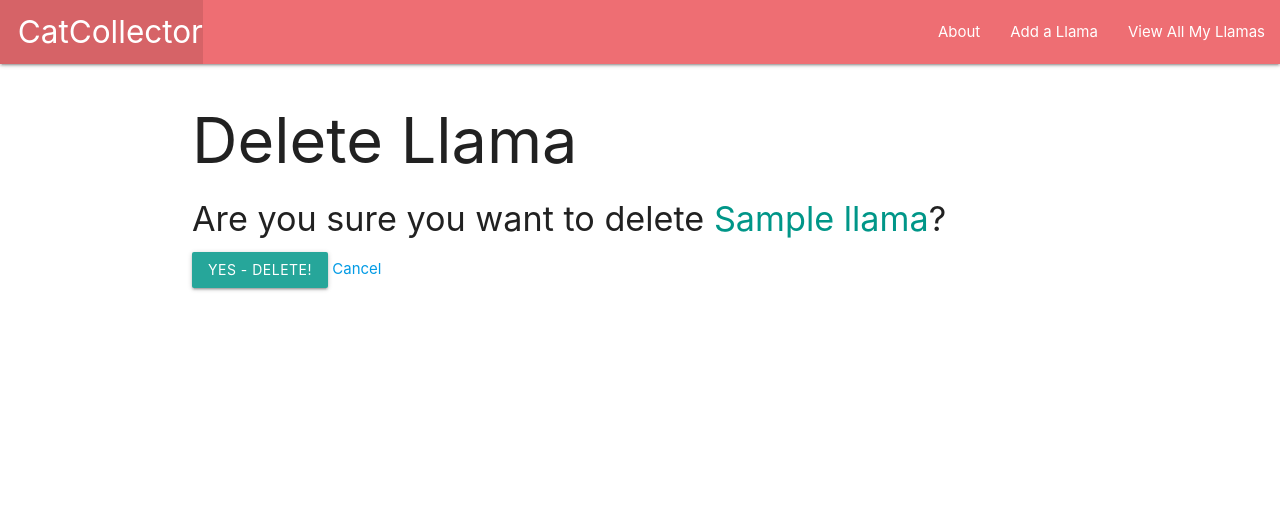
After one commit to Jvilla125/Llama-Collector, a Django app: page /llamas/1/delete/ in a window 1280 px wide. The commit adds this page. Shown: the top 528 px of the page. Run offline with Django 4.2, Linux system fonts and the light colour scheme; tables that the repository leaves empty hold one stand-in row (values such as "Sample post").

Commit message:
User can now update, edit, and delete their llamas.

```diff
--- /dev/null
+++ b/main_app/templates/main_app/llama_confirm_delete.html
@@ -0,0 +1,12 @@
+{% extends 'base.html' %}
+
+{% block content %}
+    <h1>Delete Llama</h1>
+    <h4>Are you sure you want to delete <span class="teal-text">{{object.name}}</span>?</h4>
+
+    <form action="" method="POST">
+        {% csrf_token %}
+        <input type="submit" value="Yes - Delete!" class="btn">
+        <a href="{% url 'detail' llama.id %}">Cancel</a>
+    </form>
+{% endblock  %}
--- a/main_app/templates/main_app/llama_form.html
+++ b/main_app/templates/main_app/llama_form.html
@@ -2,6 +2,11 @@
 
 {% block content %}
 <!-- Leaving the form action empty below makes the form post to the same url used to display it -->
+{% if object %}
+    <h1>Edit <span class="teal-text">{{object.name}}</span></h1>
+{% else %}
+    <h1>Add Llama</h1>
+{% endif %}
 <form action="" method="post">
     {% csrf_token %}
     <table>
--- a/main_app/views.py
+++ b/main_app/views.py
@@ -24,3 +24,11 @@ class LlamaCreate(CreateView):
     model = Llama
     fields = '__all__' # or it can be listed as fields = ['name', 'breed', 'description']
     success_url = '/llamas/'
+
+class LlamaUpdate(UpdateView):
+    model = Llama
+    fields = ['breed', 'description']
+
+class LlamaDelete(DeleteView):
+    model = Llama
+    success_url = '/llamas/'
```
